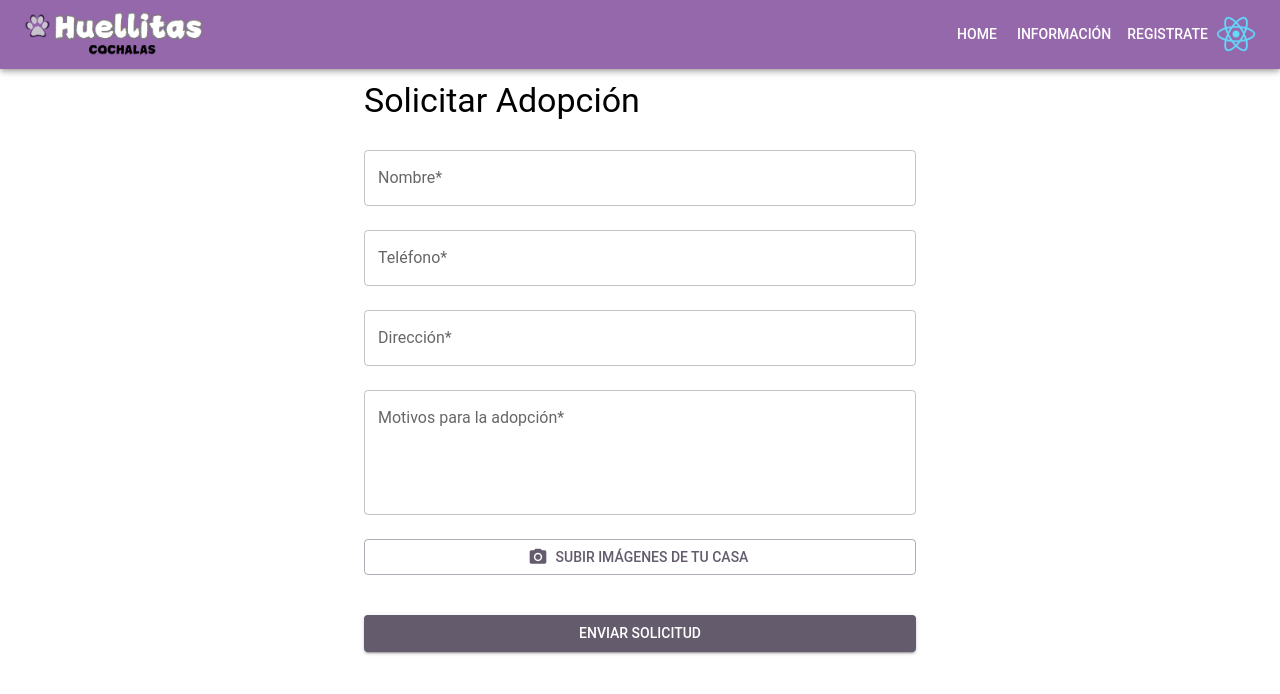
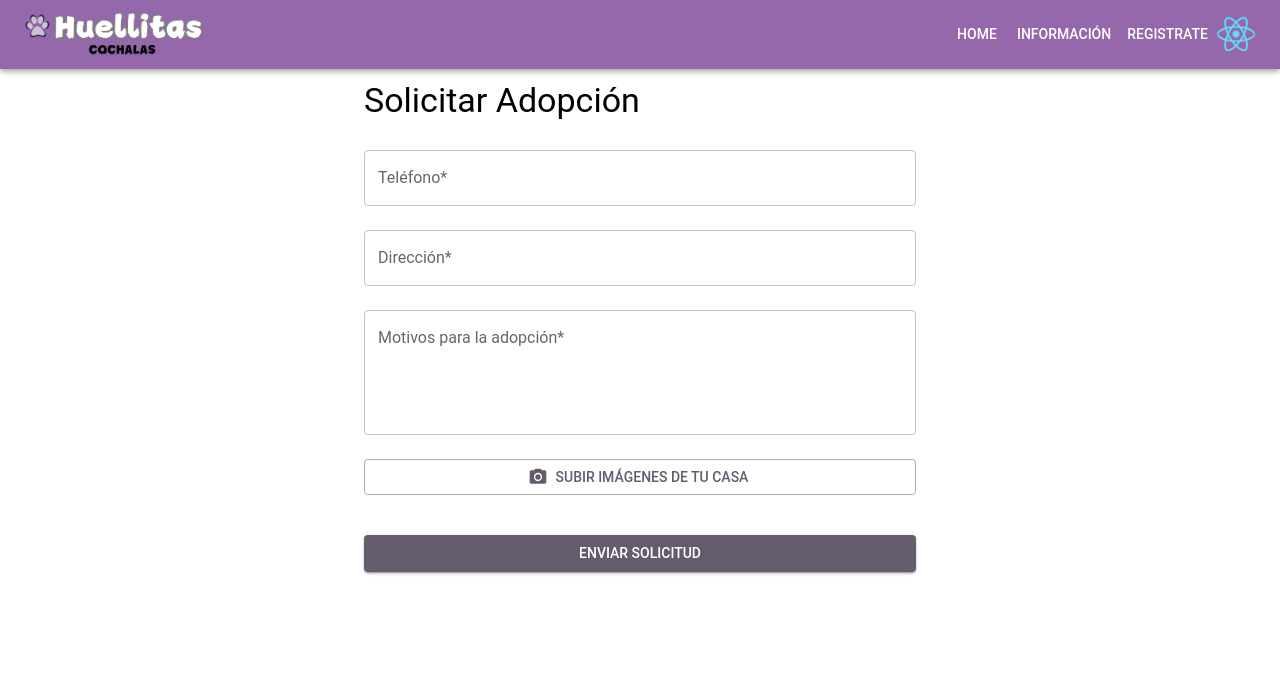
Before and after one commit to Jh0nZ/huellitasCochalas, a React (Create React App) app in the folder frontend/: page /adoption-request in a window 1280 px wide. Shown: the top 694 px of the page. Built offline with nearby package versions, Linux system fonts and the light colour scheme.

Commit message:
correciones

```diff
--- a/frontend/src/App.jsx
+++ b/frontend/src/App.jsx
@@ -1,7 +1,7 @@
 import { ThemeProvider } from "@mui/material/styles";
 import React from "react";
 import { Route, Routes } from "react-router-dom";
-import { AdoptionRequest, NavBar } from "./Components/Index";
+import { AdoptionRequest, NavBar } from "./components";
 import { Login, NotFound, PetRegister, Pets } from "./pages";
 import Home from "./pages/Home";
 import UserRegister from "./pages/UserRegister";
@@ -15,7 +15,7 @@ function App() {
         <Route path="/" element={<Home />} />
         <Route path="/home" element={<Home />} />
         <Route path="/register" element={<UserRegister />} />
-        <Route path="/register-pet" element={<PetRegister />} />
+        <Route path="/pet-register" element={<PetRegister />} />
         <Route path="/pets" element={<Pets />} />
         <Route path="/adoption-request" element={<AdoptionRequest />} />
         <Route path="/login" element={<Login />} />
--- a/frontend/src/Components/AdoptionRequest.jsx
+++ b/frontend/src/Components/AdoptionRequest.jsx
@@ -9,11 +9,10 @@ import {
   IconButton,
 } from "@mui/material";
 import { PhotoCamera } from "@mui/icons-material";
-import { ImagePreview } from "./Index";
+import { ImagePreview } from "./";
 
 const AdoptionRequest = () => {
   const [formData, setFormData] = useState({
-    name: "",
     phone: "",
     address: "",
     reasons: "",
@@ -68,16 +67,6 @@ const AdoptionRequest = () => {
           </Box>
         ) : (
           <Box component="form" noValidate autoComplete="off">
-            <TextField
-              label="Nombre*"
-              name="name"
-              value={formData.name}
-              onChange={handleInputChange}
-              fullWidth
-              margin="normal"
-              error={Boolean(errors.name)}
-              helperText={errors.name}
-            />
             <TextField
               label="Teléfono*"
               name="phone"
--- a/frontend/src/pages/PetRegister.jsx
+++ b/frontend/src/pages/PetRegister.jsx
@@ -9,7 +9,7 @@ import {
   IconButton,
 } from "@mui/material";
 import { PhotoCamera, Delete } from "@mui/icons-material";
-import { ImagePreview } from "../Components/Index";
+import { ImagePreview } from "../components";
 
 const PetRegister = () => {
   const [formData, setFormData] = useState({
--- a/frontend/src/pages/Pets.jsx
+++ b/frontend/src/pages/Pets.jsx
@@ -12,7 +12,7 @@ import {
   RadioGroup,
 } from "@mui/material";
 import FilterAltIcon from "@mui/icons-material/FilterAlt"; // Icono de filtro
-import { PetCard } from "../Components/Index";
+import { PetCard } from "../components";
 import TextField from '@mui/material/TextField';
 import Autocomplete from '@mui/material/Autocomplete';
 // Datos de ejemplo
--- a/frontend/src/pages/UserRegister.jsx
+++ b/frontend/src/pages/UserRegister.jsx
@@ -13,7 +13,7 @@ import {
 import { Visibility, VisibilityOff } from "@mui/icons-material";
 import { useNavigate } from "react-router-dom";
 import { PhotoCamera, Delete } from "@mui/icons-material";
-import { ImagePreview } from "../Components/Index";
+import { ImagePreview } from "../components";
 const UserRegister = () => {
   const [showPassword, setShowPassword] = useState(false);
   const [showConfirmPassword, setShowConfirmPassword] = useState(false);
```
